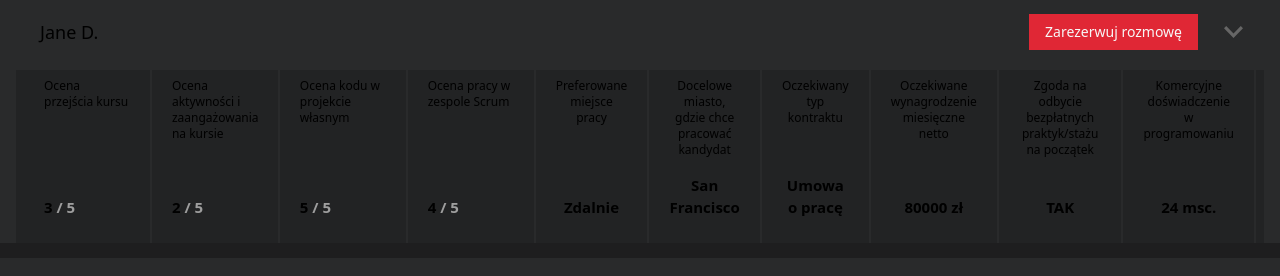
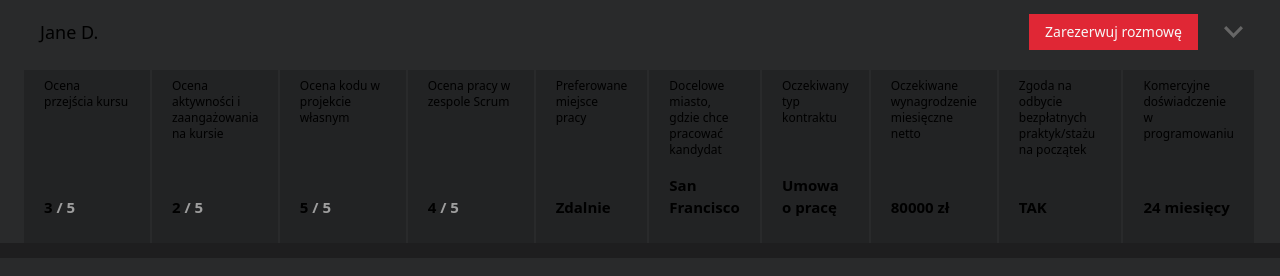
Before and after one commit to MichalTomczakSE/Mega-K-Headhunter-Front, a Next.js app: page /test in a window 1280 px wide. Both pictures are taken after a click on the element 1233 px from the left and 216 px from the top of the page. Shown: the part 185-461 px from the top of the page. Built offline with nearby package versions, Linux system fonts and the light colour scheme.

Commit message:
Change font and colors display for different sizes

```diff
--- a/components/common/rate/RatingTable.tsx
+++ b/components/common/rate/RatingTable.tsx
@@ -35,9 +35,9 @@ export const RatingTable = ({
                               monthsOfCommercialExp,
                             }: Rating) => {
   return (
-    <ul className='flex xl:flex-row flex-col px-2 bg-grades-background'>
+    <ul className='flex xl:flex-row flex-col px-2'>
      <div
-     className='sm:grid sm:grid-cols-4 sm:text-center xl:text-left '>
+     className='sm:grid sm:grid-cols-4 sm:text-center xl:text-left bg-grades-background'>
        <RateElementWithNumber title='Ocena przejścia kursu'>
         {courseCompletion}
       </RateElementWithNumber>
@@ -52,7 +52,7 @@ export const RatingTable = ({
       </RateElementWithNumber>
      </div>
       <div
-      className='sm:grid xl:flex sm:grid-cols-2 sm:text-center'>
+      className='sm:grid xl:flex sm:grid-cols-2 sm:text-center xl:text-left bg-grades-background'>
       <RateElementWithText title='Preferowane miejsce pracy'>
         {expectedTypeWork == 1 ? 'Biuro' : 'Zdalnie'}
       </RateElementWithText>
@@ -69,7 +69,7 @@ export const RatingTable = ({
         {canTakeApprenticeship ? 'TAK' : 'NIE'}
       </RateElementWithText>
       <RateElementWithText title='Komercyjne doświadczenie w programowaniu'>
-        {monthsOfCommercialExp? `${monthsOfCommercialExp} msc.` : 'Nie podano' }
+        {monthsOfCommercialExp? `${monthsOfCommercialExp} miesięcy` : 'Nie podano' }
       </RateElementWithText>
       </div>
     </ul>
```
